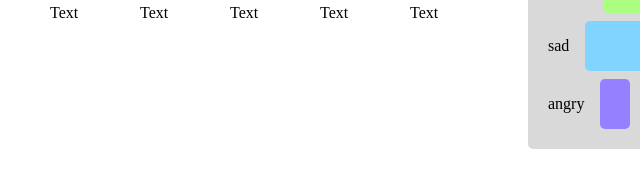
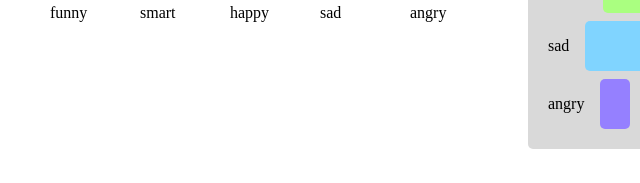
Before and after one commit to Cee1414/AI-Tools, a plain HTML site: page screen1/screen1.html in a window 1280 px wide. Shown: the part 830-1013 px from the top of the page, 0-640 px from the left. Drawn offline with Linux system fonts and the light colour scheme.

Commit message:
updated text

```diff
--- a/screen1/screen1.html
+++ b/screen1/screen1.html
@@ -20,23 +20,23 @@
             <div class="left-bottom">
 <div class="graph-box">
                 <div class="funny-graph"></div>
-                <p>Text</p>
+                <p>funny</p>
             </div>
 <div class="graph-box">
                 <div class="smart-graph"></div>
-                <p>Text</p>
+                <p>smart</p>
             </div>
 <div class="graph-box">
                 <div class="happy-graph"></div>
-                <p>Text</p>
+                <p>happy</p>
             </div>
 <div class="graph-box">
                 <div class="sad-graph"></div>
-                <p>Text</p>
+                <p>sad</p>
             </div>
 <div class="graph-box">
                 <div class="angry-graph"></div>
-                <p>Text</p>
+                <p>angry</p>
             </div>
 
 
```
Also changed, not shown: screen1/screen1.js (+3 -5 lines).
